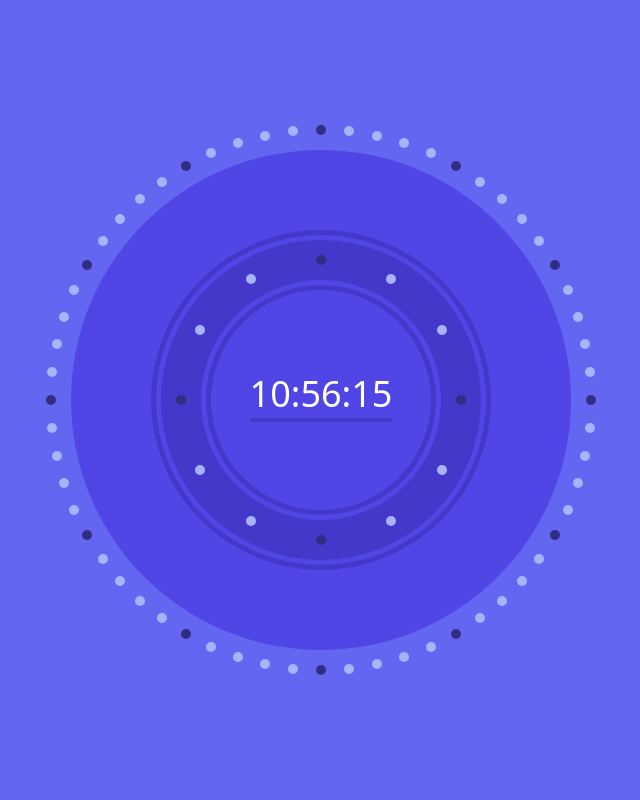
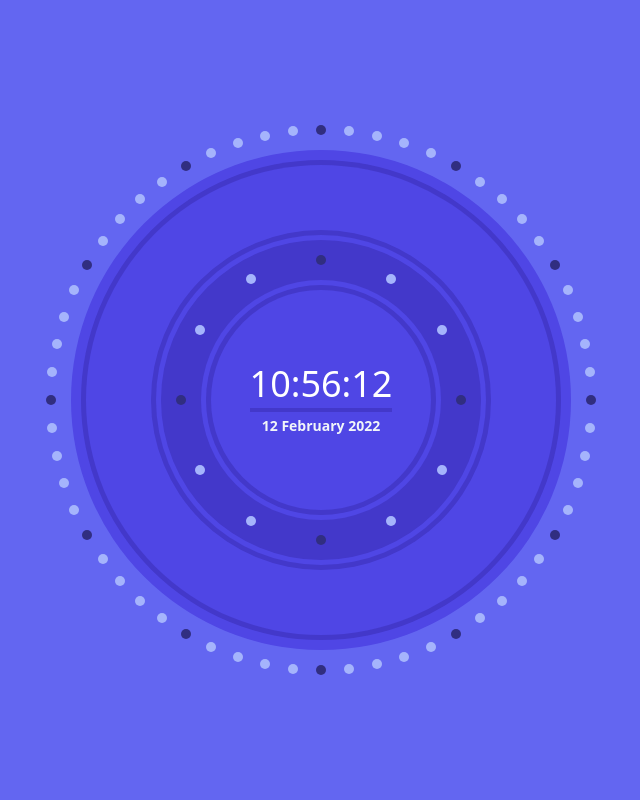
Before and after one commit to iaseth/ticktock, a React (Create React App) app: page / in a window 1280 px wide. Shown: the top 800 px of the page, without its empty margins (319-959 px from the left). Built offline with nearby package versions, Linux system fonts and the light colour scheme.

Commit message:
Added Date to CenterText

```diff
--- a/src/TickTock/CenterText.js
+++ b/src/TickTock/CenterText.js
@@ -9,9 +9,10 @@ export default function CenterText ({
 	date
 }) {
 
-	let hours = padZero(date.getHours());
-	let minutes = padZero(date.getMinutes());
-	let seconds = padZero(date.getSeconds());
+	const hours = padZero(date.getHours());
+	const minutes = padZero(date.getMinutes());
+	const seconds = padZero(date.getSeconds());
+	const month = date.toLocaleString('default', { month: 'long' });
 
 	return (
 		<div className="CenterText absolute flex h-full w-full text-white text-center">
@@ -26,6 +27,13 @@ export default function CenterText ({
 				<div className="py-1">
 					<div className="w-full h-1 bg-indigo-700"></div>
 				</div>
+				<div className="text-sm font-bold text-slate-100">
+					<span>{date.getDate()}</span>
+					<span> </span>
+					<span>{month}</span>
+					<span> </span>
+					<span>{date.getFullYear()}</span>
+				</div>
 			</div>
 		</div>
 	);
--- a/src/TickTock/TickTock.js
+++ b/src/TickTock/TickTock.js
@@ -22,6 +22,8 @@ export default function TickTock () {
 				<div className="m-auto bg-red-300 w-0 h-0 scale-[0.50] md:scale-100">
 					<div className="w-[500px] h-[500px] m-auto bg-indigo-600 rounded-full flex relative -translate-y-1/2 -translate-x-1/2">
 						<MarkingDots radius={270} />
+						<Dial radius={240} bg="bg-indigo-700" />
+						<Dial radius={235} bg="bg-indigo-600" />
 						<Dial radius={170} bg="bg-indigo-700" />
 						<Dial radius={165} bg="bg-indigo-600" />
 						<Dial radius={160} bg="bg-indigo-700" />
```
